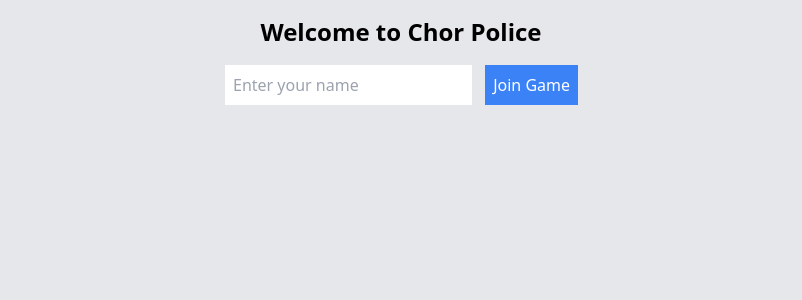
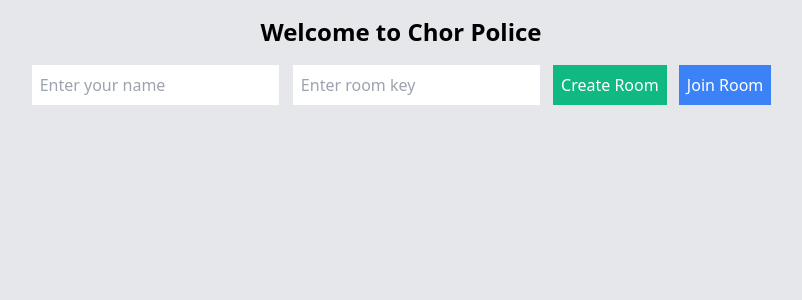
Before and after one commit to Mahfazzalin/chor_police_game, a Flask app: page / in a window 1280 px wide. Shown: the top 300 px of the page, without its empty margins (239-1041 px from the left). Run offline with Flask 3, Linux system fonts and the light colour scheme; some libraries are stand-ins or nearby versions.

Commit message:
update index.html for creating room and joining room and sending massage. test project

```diff
--- a/templates/index.html
+++ b/templates/index.html
@@ -1,3 +1,5 @@
+<!-- #game version 1.0.4.9
+#auther: Mahfazzalin Shawon Reza -->
 <!DOCTYPE html>
 <html lang="en">
 <head>
@@ -12,7 +14,9 @@
         <h1 class="text-2xl font-bold text-center">Welcome to Chor Police</h1>
         <div id="login" class="text-center mt-4">
             <input id="username" class="border p-2" placeholder="Enter your name"/>
-            <button onclick="joinGame()" class="bg-blue-500 text-white p-2 ml-2">Join Game</button>
+            <input id="room_key" class="border p-2 ml-2" placeholder="Enter room key"/>
+            <button onclick="createRoom()" class="bg-green-500 text-white p-2 ml-2">Create Room</button>
+            <button onclick="joinRoom()" class="bg-blue-500 text-white p-2 ml-2">Join Room</button>
         </div>
         <div id="game" class="mt-4 hidden">
             <h2 id="player-name" class="text-xl font-bold"></h2>
@@ -21,6 +25,14 @@
             <div id="dashboard" class="mt-4">
                 <!-- Player's dashboard will be updated here -->
             </div>
+            <div id="messages" class="mt-4">
+                <h3 class="text-lg font-semibold">Messages</h3>
+                <div id="message-box" class="border p-2 h-64 overflow-y-scroll">
+                    <!-- Messages will be displayed here -->
+                </div>
+                <input id="message" class="border p-2 mt-2 w-full" placeholder="Type a message"/>
+                <button onclick="sendMessage()" class="bg-blue-500 text-white p-2 mt-2">Send</button>
+            </div>
         </div>
         <div id="game-over" class="hidden">
             <h2 class="text-xl font-bold">Game Over</h2>
@@ -28,7 +40,6 @@
             <div id="rankings">
                 <!-- Rankings will be displayed here -->
             </div>
-            <button id="rematch-button" onclick="rematchGame()" class="bg-yellow-500 text-white p-2 mt-4">Rematch</button>
         </div>
     </div>
     <script>
@@ -39,19 +50,35 @@
         var players = {};
         var roundNumber;
         var maxRounds;
-        var room = 'game_room';
+        var room_key;
 
-        function joinGame() {
+        function createRoom() {
             username = document.getElementById('username').value;
-            socket.emit('join', {'username': username});
-            document.getElementById('login').classList.add('hidden');
-            document.getElementById('game').classList.remove('hidden');
-            document.getElementById('player-name').innerText = `Hello, ${username}`;
+            room_key = document.getElementById('room_key').value;
+            socket.emit('create_room', {'username': username, 'room_key': room_key});
+        }
+
+        function joinRoom() {
+            username = document.getElementById('username').value;
+            room_key = document.getElementById('room_key').value;
+            socket.emit('join_room', {'username': username, 'room_key': room_key});
         }
 
         function startShuffle() {
-            socket.emit('start_shuffle');
+            socket.emit('start_shuffle', {'room_key': room_key});
         }
+
+        socket.on('room_created', function(data) {
+            document.getElementById('login').classList.add('hidden');
+            document.getElementById('game').classList.remove('hidden');
+            document.getElementById('player-name').innerText = `Hello, ${data.username}`;
+        });
+
+        socket.on('joined_room', function(data) {
+            document.getElementById('login').classList.add('hidden');
+            document.getElementById('game').classList.remove('hidden');
+            document.getElementById('player-name').innerText = `Hello, ${data.username}`;
+        });
 
         socket.on('start_shuffle', function(data) {
             roundNumber = data.round;
@@ -127,18 +154,24 @@
             });
         });
 
+        socket.on('receive_message', function(data) {
+            var messageBox = document.getElementById('message-box');
+            messageBox.innerHTML += `<p><strong>${data.username}:</strong> ${data.message}</p>`;
+            messageBox.scrollTop = messageBox.scrollHeight;
+        });
+
         function giveOrder(command) {
-            socket.emit('king_order', {'king': username, 'command': command});
+            socket.emit('king_order', {'king': username, 'command': command, 'room_key': room_key});
         }
 
         function policeAction(target, command) {
-            socket.emit('police_action', {'police': username, 'target': target, 'command': command, 'king': king});
+            socket.emit('police_action', {'police': username, 'target': target, 'command': command, 'king': king, 'room_key': room_key});
         }
 
-        function rematchGame() {
-            socket.emit('rematch');
-            document.getElementById('game-over').classList.add('hidden');
-            document.getElementById('game').classList.remove('hidden');
+        function sendMessage() {
+            var message = document.getElementById('message').value;
+            socket.emit('send_message', {'username': username, 'message': message, 'room_key': room_key});
+            document.getElementById('message').value = '';
         }
     </script>
 </body>
```
